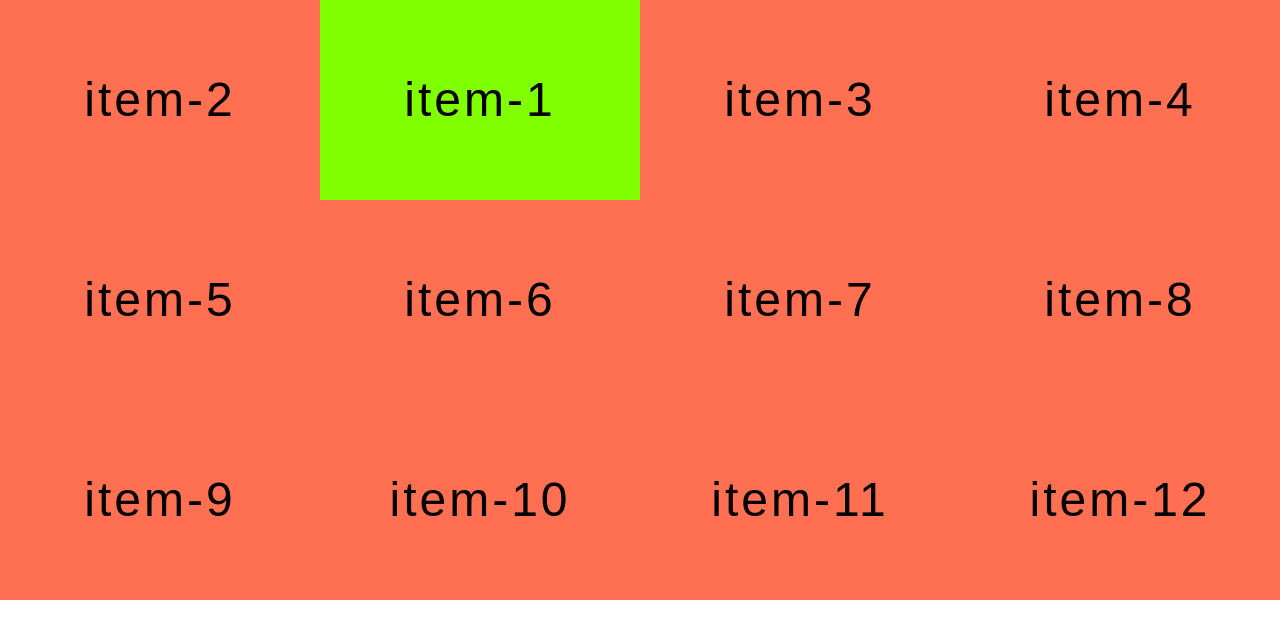
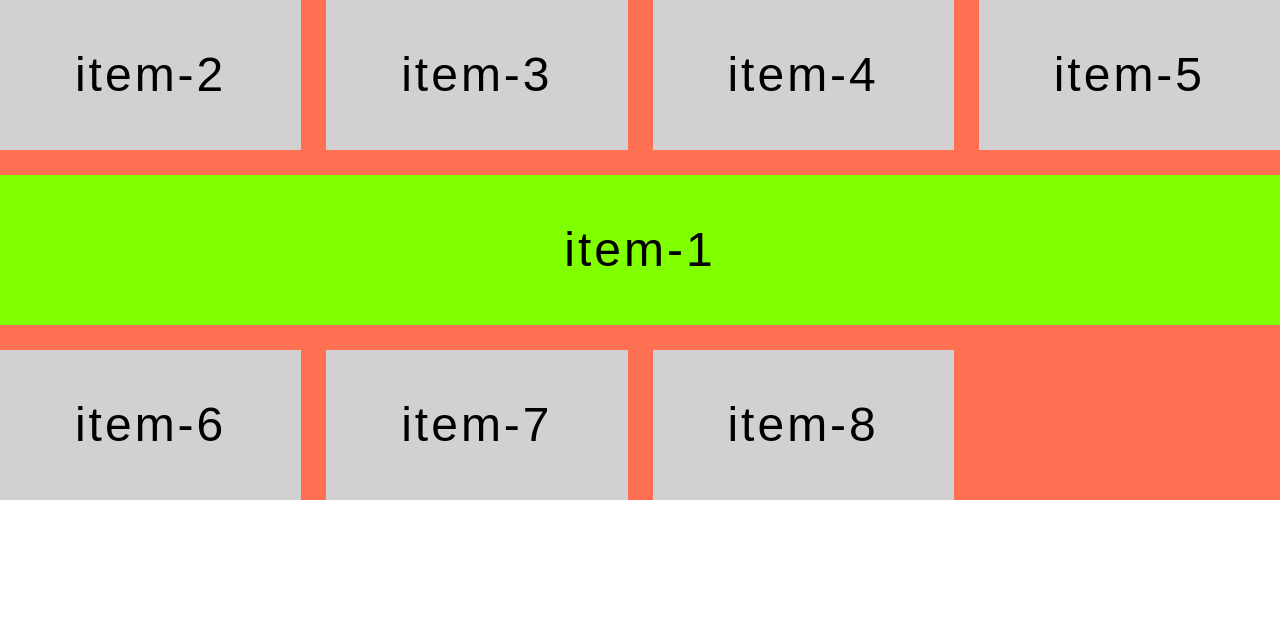
Before and after one commit to joepasss/sass_study, a React (Create React App) app in the folder grid-layout/: page / in a window 1280 px wide. Shown: the top 638 px of the page. Built offline with nearby package versions, Linux system fonts and the light colour scheme.

Commit message:
Spanning The Grid Items

```diff
--- /dev/null
+++ b/grid-layout/src/sections/gridAreas/GridAreas.tsx
@@ -0,0 +1,5 @@
+import { FC } from 'react';
+
+export const GridArea = () => {
+  return <div>GRIDAREA</div>;
+};
--- a/grid-layout/src/sections/gridContainer/GridContainer.tsx
+++ b/grid-layout/src/sections/gridContainer/GridContainer.tsx
@@ -12,10 +12,6 @@ export const GridContainer: FC = () => {
       <div className='item item-6'>item-6</div>
       <div className='item item-7'>item-7</div>
       <div className='item item-8'>item-8</div>
-      <div className='item item-9'>item-9</div>
-      <div className='item item-10'>item-10</div>
-      <div className='item item-11'>item-11</div>
-      <div className='item item-12'>item-12</div>
     </section>
   );
 };
--- a/grid-layout/src/sections/gridContainer/gridContainer.scss
+++ b/grid-layout/src/sections/gridContainer/gridContainer.scss
@@ -4,35 +4,28 @@ section.grid-container {
   background-color: #ff7052;
 
   display: grid;
-
+  gap: 25px;
   grid-template-columns: repeat(4, 1fr);
-  grid-template-rows: repeat(3, 200px);
+  grid-template-rows: repeat(2, 150px);
 
   div.item {
     font-size: 3rem;
     text-align: center;
-    line-height: 200px;
+    line-height: 150px;
     font-family: Arial, Helvetica, sans-serif;
     letter-spacing: 3px;
+    background-color: rgb(209, 209, 209);
   }
 
   div.item-1 {
     background-color: chartreuse;
 
-    // Change the horizontal Postion
-    grid-row-start: 2;
-    grid-row-end: 3;
+    // Spanning the item
+    grid-row: 2 / 3;
+    grid-column: 2 / 4;
 
-    // Change the vertial Position
-    grid-column-start: 3;
-    grid-column-end: 4;
+    grid-column: 1 / span 3;
 
-    // Shorthand
-    grid-row: 3 / 4;
-    grid-column: 2 / 3;
-
-    // Shorthand-Shorthand
-    // grid-area: Row Start / Column Start / Row End / Column End
-    grid-area: 1 / 2 / 2 / 3;
+    grid-column: 1 / -1;
   }
 }
```
